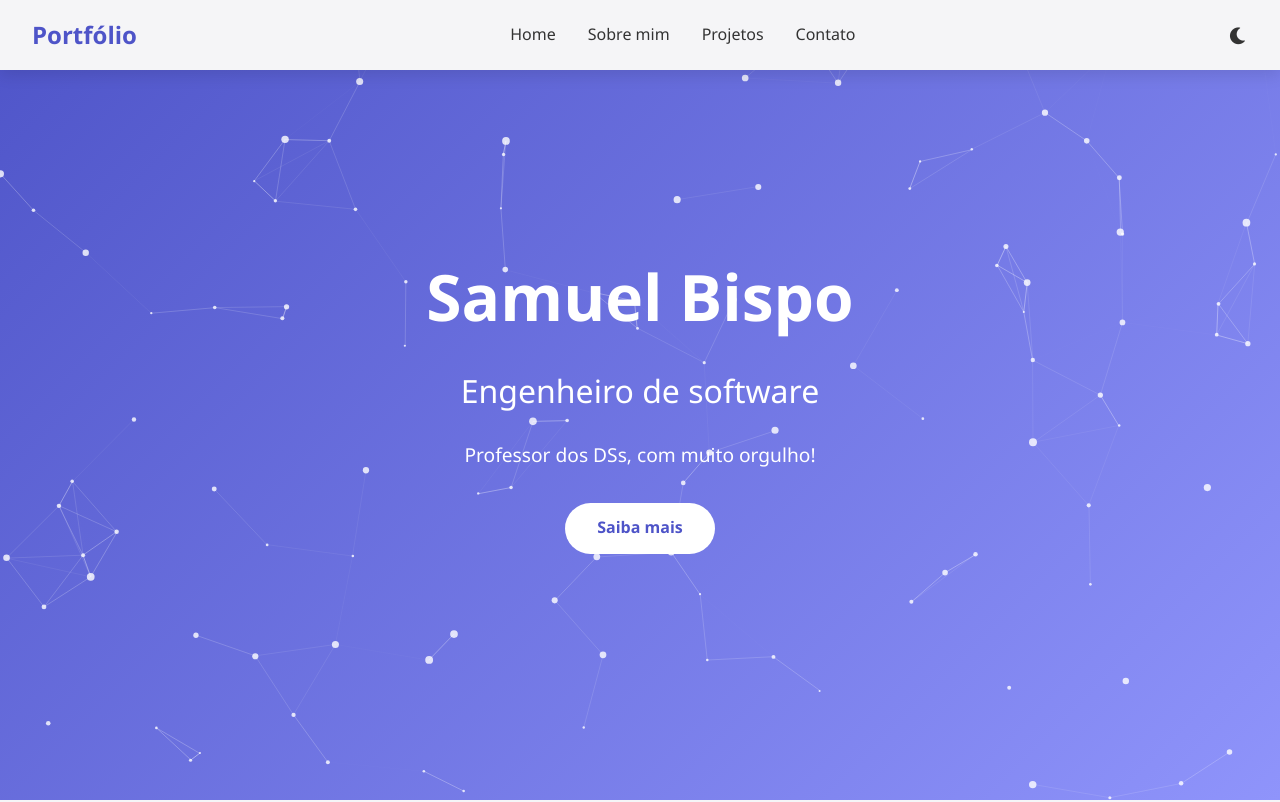
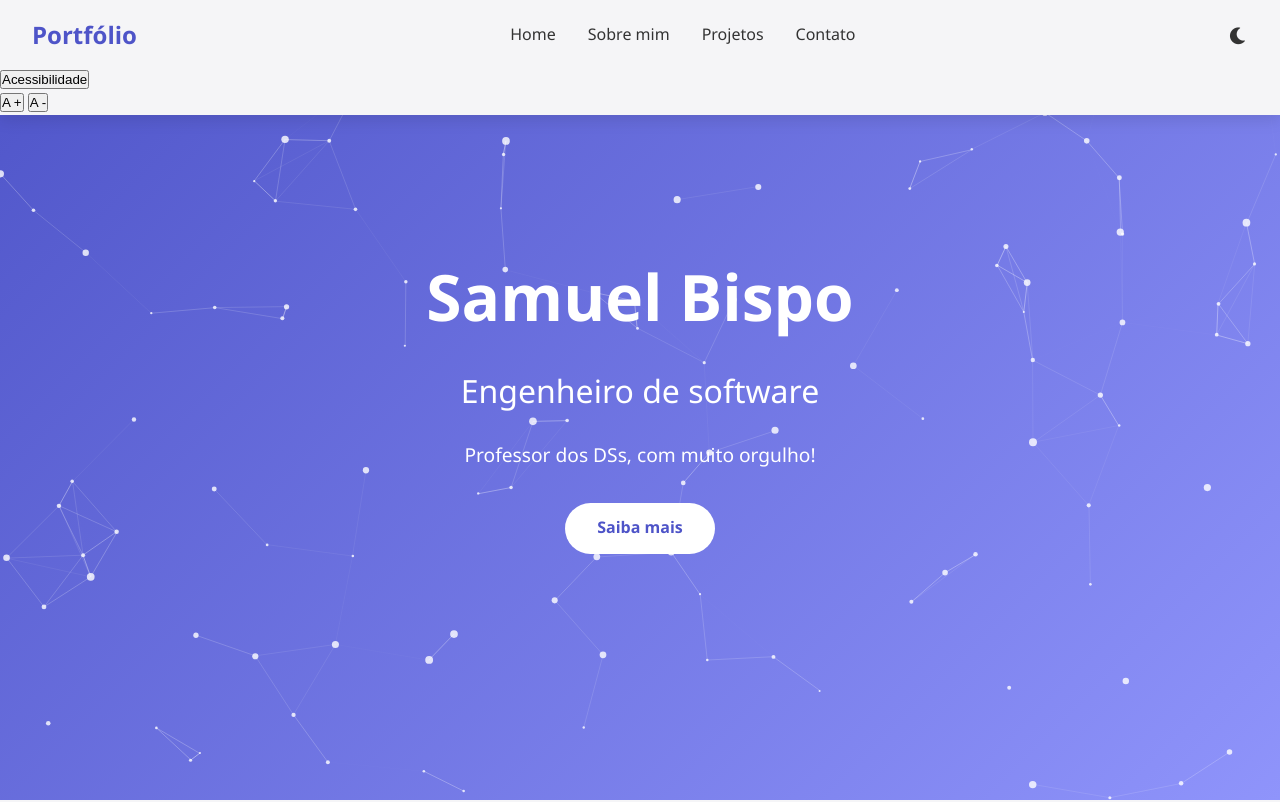
Before and after one commit to bisposamuel/portfolio2, a plain HTML site: page index.html in a window 1280 px wide. Shown: the top 802 px of the page. Drawn offline with Linux system fonts and the light colour scheme.

Commit message:
Adicionando

```diff
--- a/index.html
+++ b/index.html
@@ -28,6 +28,13 @@
                 </div>
             </div>
         </nav>
+        <div id="acessibilidade" class="menu-acessibilidade">
+            <button id="botao-acessibilidade">Acessibilidade</button>
+            <div  id="opcoes-acessibilidade" class="opcoes-acessibilidade apresenta-lista">
+                <button id="aumentar-fonte">A +</button>
+                <button id="diminuir-fonte">A -</button>
+            </div>
+        </div>
     </header>
 
     <main>
```
